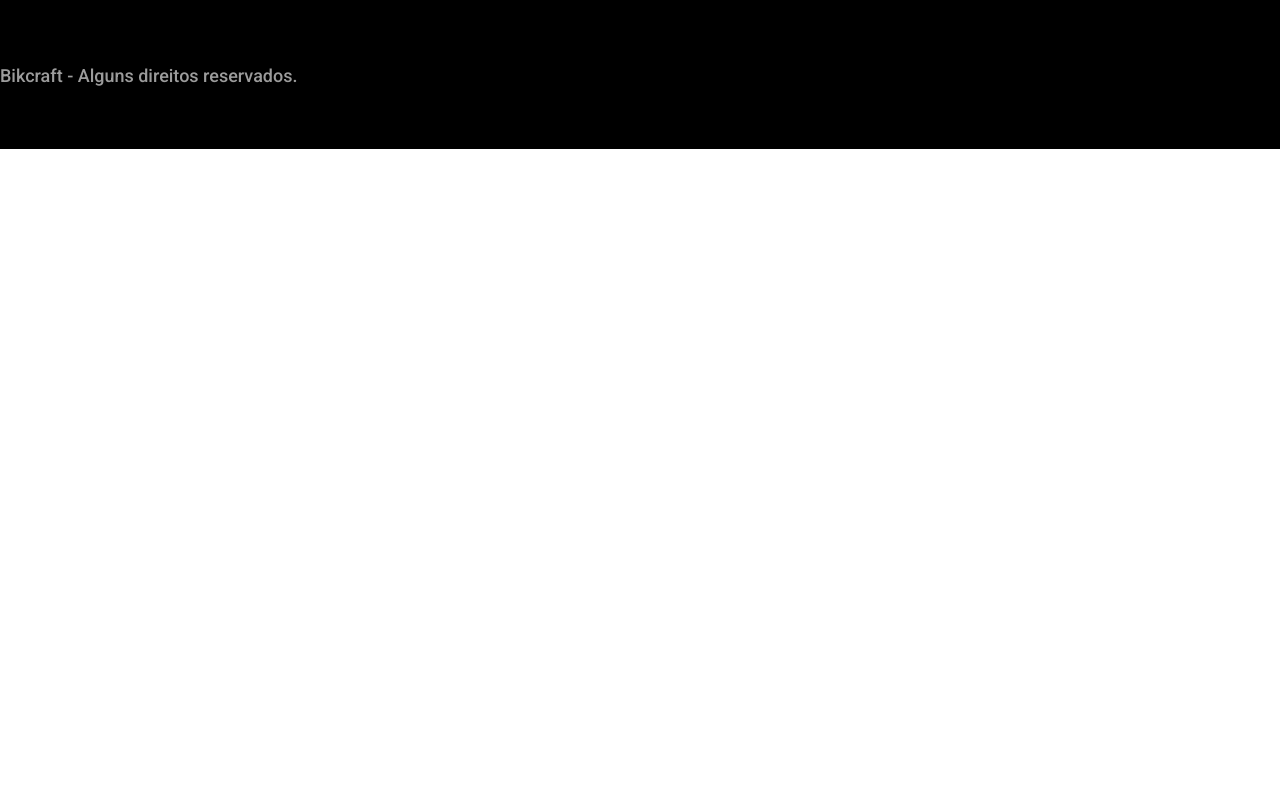
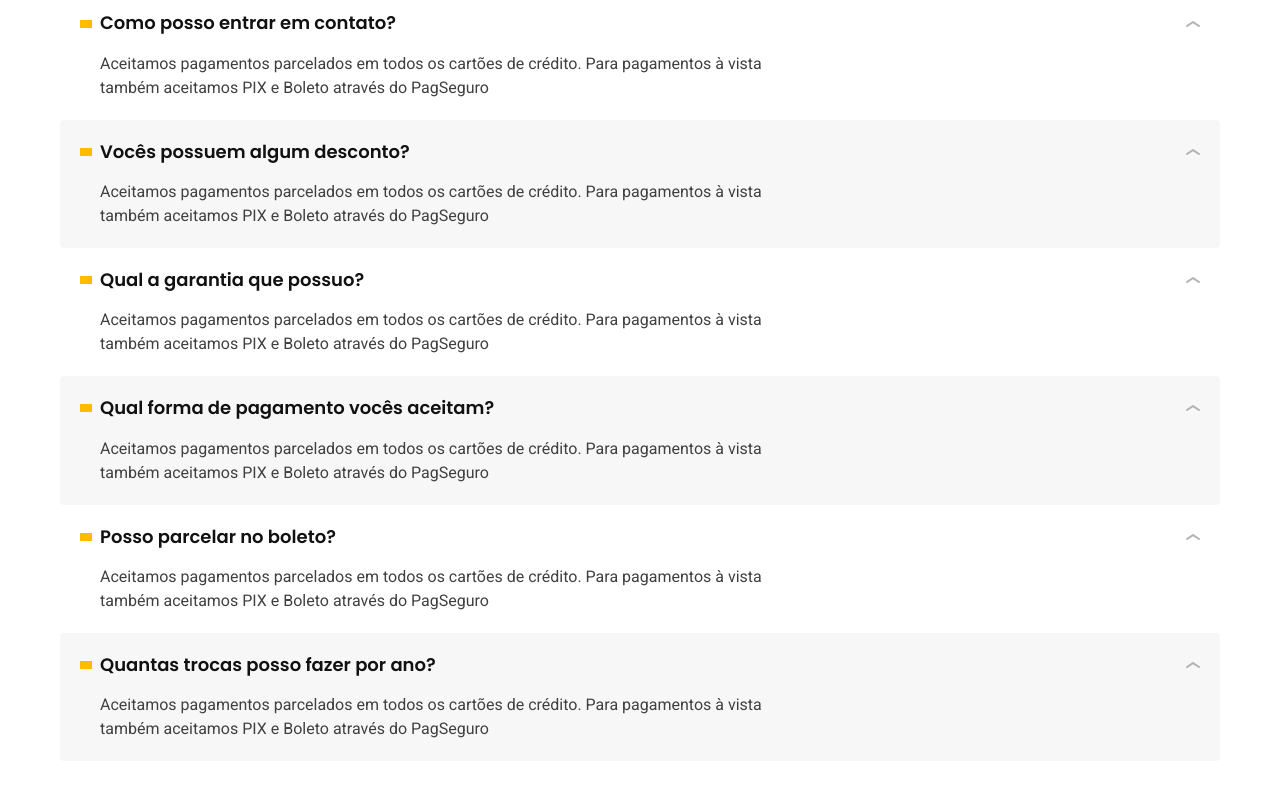
Before and after one commit to elisafa/bikcraft, a plain HTML site: page seguros.html in a window 1280 px wide. Shown: the part 1921-2728 px from the top of the page. Before the commit the page ends 2070 px from the top, so only its background shows below. Drawn offline with Linux system fonts and the light colour scheme.

Commit message:
Parte Seguros - perguntas realizado

```diff
--- a/css/global/global.css
+++ b/css/global/global.css
@@ -3,7 +3,7 @@ body{
   font-family: Arial, Helvetica, sans-serif;
   color: #111111;
 }
-h1,h2, h3, h4, ul, p, blockquote{
+h1,h2, h3, h4, ul, p, blockquote, dd{
   margin: 0px;
 }
 
--- a/css/seguros/perguntas.css
+++ b/css/seguros/perguntas.css
@@ -0,0 +1,50 @@
+.perguntas{
+  padding-top: 120px;
+  padding-bottom: 120px;
+}
+.perguntas h2{
+  margin-bottom: 60px;
+}
+.perguntas dl > div{
+  padding: 20px;
+  border-radius: 4px;
+}
+.perguntas dl > div:nth-child(odd){
+  background-color: var(--cor-1);
+}
+.perguntas dt::before{
+  content: "";
+  display: inline-block;
+  width: 12px;
+  height: 8px;
+  background-color: var(--cor-p1);
+}
+.perguntas dt{
+  display: grid;
+  grid-template-columns: auto 1fr auto;
+  align-items: center;
+  gap: 8px;
+  cursor: pointer;
+}
+.perguntas dt::after{
+  content: "";
+  display: inline-block;
+  width: 14px;
+  height: 6px;
+  background: url("../../img/icones/seta-abrir.svg");
+}
+.perguntas dd{
+  padding-left: 20px;
+  padding-top: 16px;
+  max-width: 80ch;
+}
+
+@media (max-width: 800px){
+  .perguntas{
+    padding-top: 60px;
+    padding-bottom: 60px;
+  }
+  .perguntas h2{
+    margin-bottom: 40px;
+  }
+}
--- a/seguros.html
+++ b/seguros.html
@@ -103,6 +103,40 @@
         </ul>
       </div>
     </article>
+
+    <article class="perguntas container">
+      <h2 class="font-1-xxl">perguntas frequntes<span class="cor-p1">.</span></h2>
+      <dl>
+        <div>
+          <dt class="font-1-m-b">Qual forma de pagamento vocês aceitam?</dt>
+          <dd class="font-2-s cor-9">Aceitamos pagamentos parcelados em todos os cartões de crédito. Para pagamentos à vista também aceitamos PIX e Boleto através do PagSeguro</dd>
+        </div>
+        <div>
+          <dt class="font-1-m-b">Como posso entrar em contato?</dt>
+          <dd class="font-2-s cor-9">Aceitamos pagamentos parcelados em todos os cartões de crédito. Para pagamentos à vista também aceitamos PIX e Boleto através do PagSeguro</dd>
+        </div>
+        <div>
+          <dt class="font-1-m-b">Vocês possuem algum desconto?</dt>
+          <dd class="font-2-s cor-9">Aceitamos pagamentos parcelados em todos os cartões de crédito. Para pagamentos à vista também aceitamos PIX e Boleto através do PagSeguro</dd>
+        </div>
+        <div>
+          <dt class="font-1-m-b">Qual a garantia que possuo?</dt>
+          <dd class="font-2-s cor-9">Aceitamos pagamentos parcelados em todos os cartões de crédito. Para pagamentos à vista também aceitamos PIX e Boleto através do PagSeguro</dd>
+        </div>
+        <div>
+          <dt class="font-1-m-b">Qual forma de pagamento vocês aceitam?</dt>
+          <dd class="font-2-s cor-9">Aceitamos pagamentos parcelados em todos os cartões de crédito. Para pagamentos à vista também aceitamos PIX e Boleto através do PagSeguro</dd>
+        </div>
+        <div>
+          <dt class="font-1-m-b">Posso parcelar no boleto?</dt>
+          <dd class="font-2-s cor-9">Aceitamos pagamentos parcelados em todos os cartões de crédito. Para pagamentos à vista também aceitamos PIX e Boleto através do PagSeguro</dd>
+        </div>
+        <div>
+          <dt class="font-1-m-b">Quantas trocas posso fazer por ano?</dt>
+          <dd class="font-2-s cor-9">Aceitamos pagamentos parcelados em todos os cartões de crédito. Para pagamentos à vista também aceitamos PIX e Boleto através do PagSeguro</dd>
+        </div>
+      </dl>
+    </article>
   <footer class="footer-bg">
     <div class="footer conainer">
       <img class="footer-marca" src="./img/bikcraft.svg" alt="">
```
